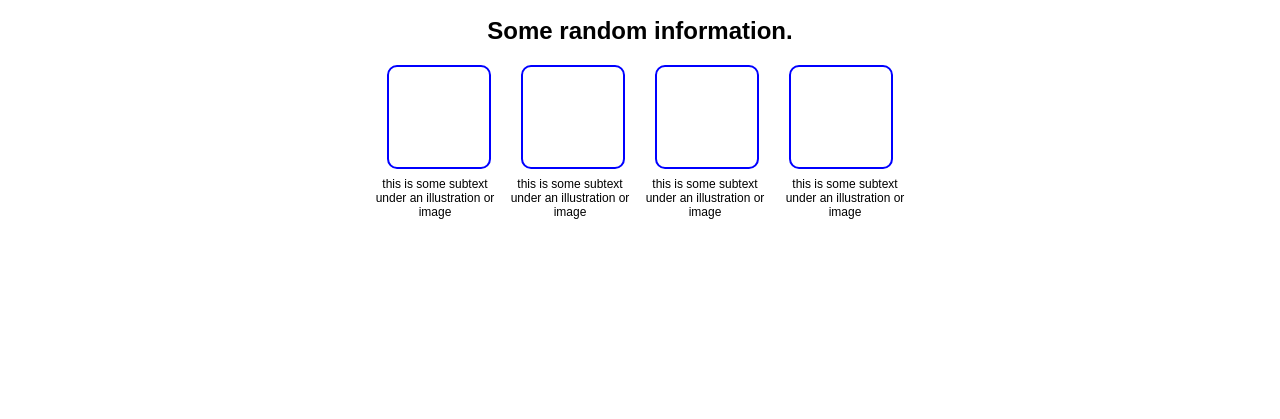
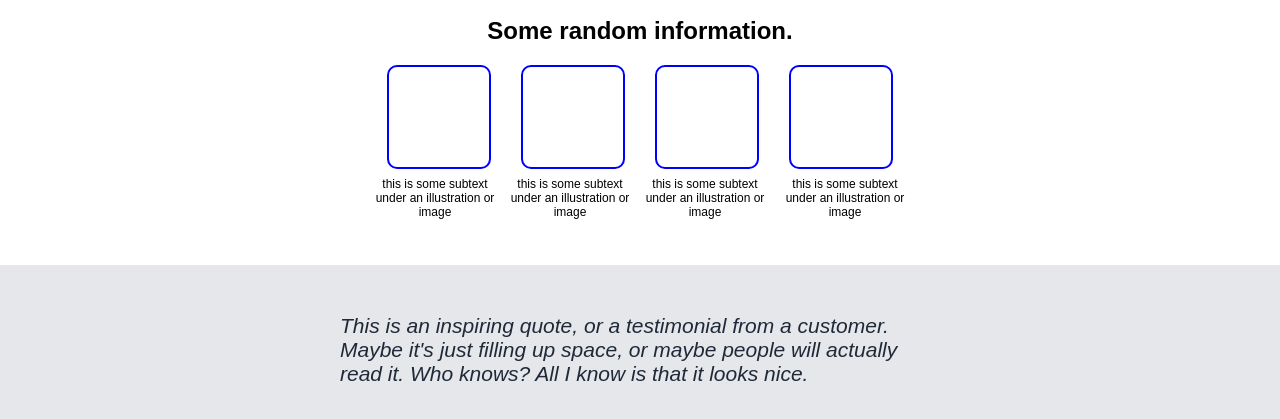
Before and after one commit to nathanntk/odin-landing-page, a plain HTML site: page index.html in a window 1280 px wide. Shown: the part 353-772 px from the top of the page. Drawn offline with Linux system fonts and the light colour scheme.

Commit message:
added quote

```diff
--- a/index.html
+++ b/index.html
@@ -53,6 +53,14 @@
         </p>
     </div>
 
+    <div class="container-five">
+        <p class="quote"><em>This is an inspiring quote, or a
+            testimonial from a customer. Maybe it's just filling up
+            space, or maybe people will actually read it. Who knows?
+            All I know is that it looks nice.
+        </em></p>
+    </div>
+
 </body>
 
 </html>
--- a/styles.css
+++ b/styles.css
@@ -165,3 +165,19 @@ img {
     font-size: 12px;
     width: 120px;
 }
+
+.container-five {
+    background: #E5E7EB;
+    height: 200px;
+    justify-content: center;
+    align-items: center;
+    display: flex;
+}
+
+.quote {
+    font-style: light italic;
+    font-size: 21px;
+    color: #1F2937;
+    width: 600px;
+    margin-bottom: 50px;
+}
```
